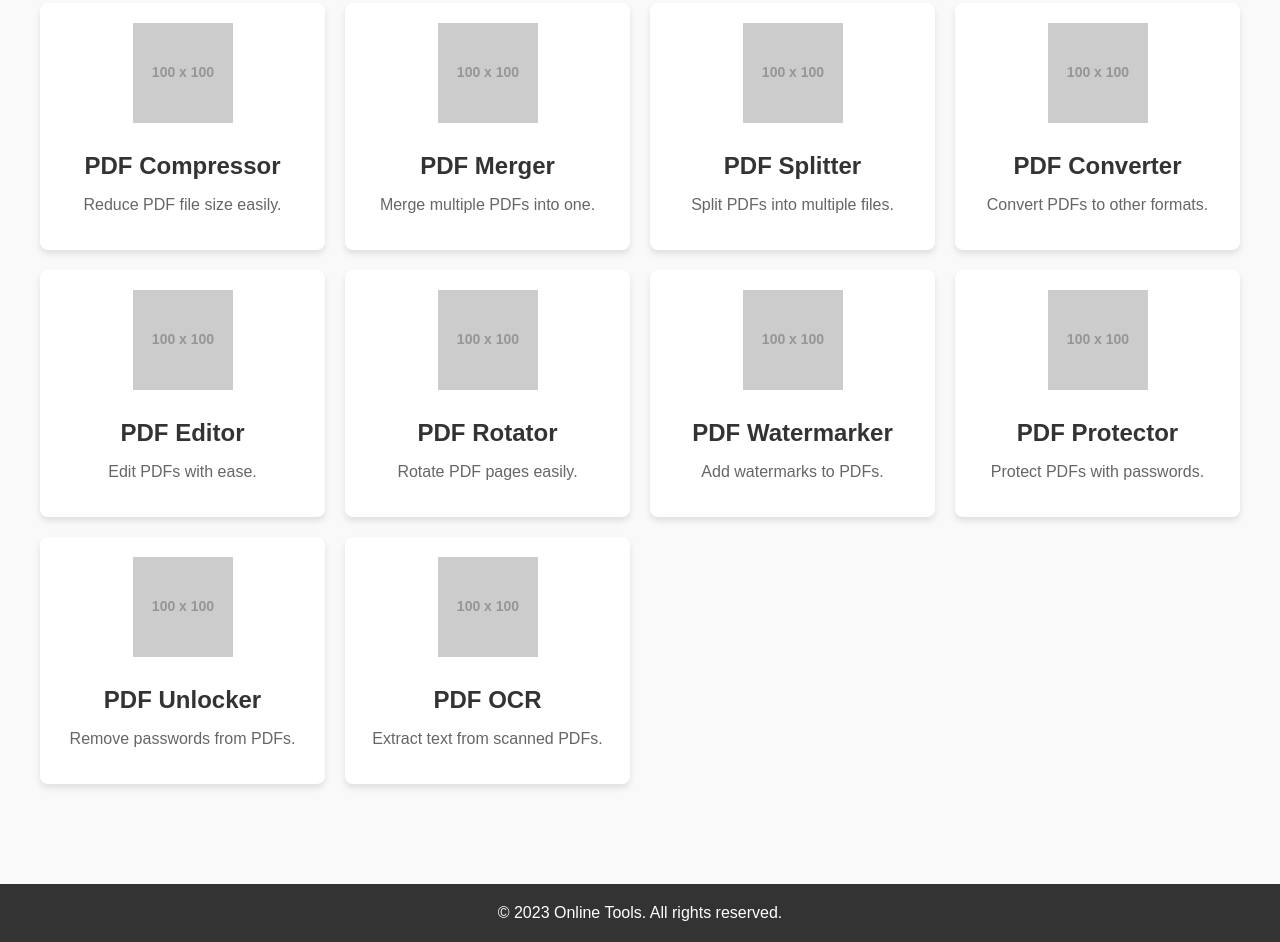
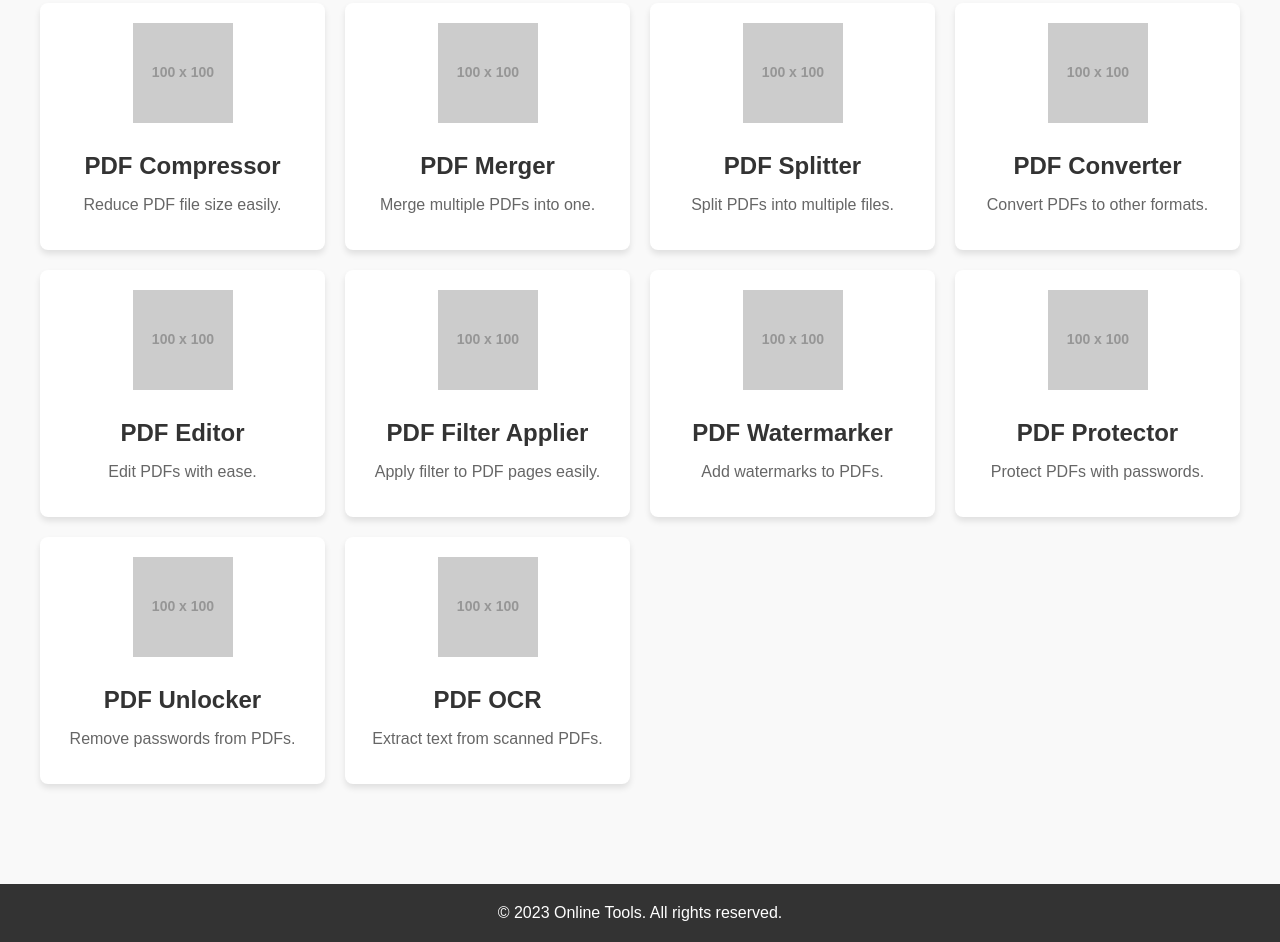
Before and after one commit to Sairaadrees/PDF-tools, a plain HTML site: page index.html in a window 1280 px wide. Shown: the part 1587-2529 px from the top of the page. Drawn offline with Linux system fonts and the light colour scheme; placeholder pictures from the web are drawn by us.

Commit message:
Update index.html

```diff
--- a/index.html
+++ b/index.html
@@ -286,10 +286,10 @@
                 <h3>PDF Editor</h3>
                 <p>Edit PDFs with ease.</p>
             </a>
-            <a href="PDF-tools/pdf-rotate.html" class="tool-card">
-                <img src="https://via.placeholder.com/100" alt="PDF Rotator">
-                <h3>PDF Rotator</h3>
-                <p>Rotate PDF pages easily.</p>
+            <a href="PDF-tools/pdf-applyfilter.html" class="tool-card">
+                <img src="https://via.placeholder.com/100" alt="PDF Applyfilter">
+                <h3>PDF Filter Applier</h3>
+                <p>Apply filter to PDF pages easily.</p>
             </a>
             <a href="PDF-tools/pdf-watermarker.html" class="tool-card">
                 <img src="https://via.placeholder.com/100" alt="PDF Watermarker">
```
